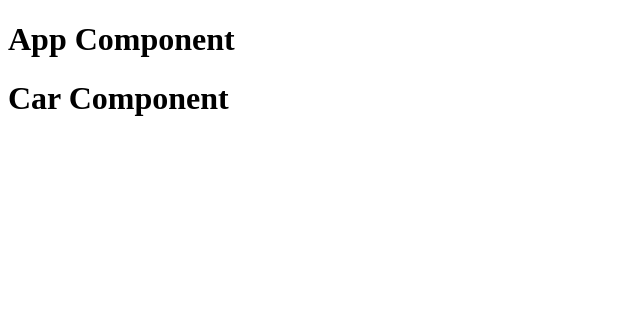
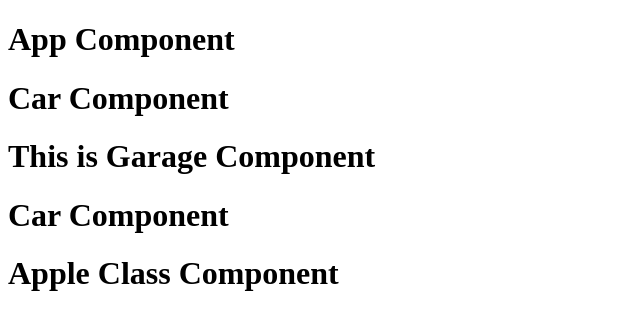
Before and after one commit to panneerselvam999/React-tutorial, a React (Create React App) app in the folder app/: page / in a window 1280 px wide. Shown: the top 330 px of the page, without its empty margins (0-640 px from the left). Built offline with nearby package versions, Linux system fonts and the light colour scheme.

Commit message:
Create Components

```diff
--- /dev/null
+++ b/app/src/Component/Apple.js
@@ -0,0 +1,28 @@
+import React from "react"
+
+
+class Apple extends React.Component {
+    render() {
+        return (
+            <div>
+                <h1>Apple Class Component</h1>
+            </div>
+        )
+    }
+}
+
+export default Apple;
+
+// import React from "react";
+
+// class Apple extends React.Component {
+//     render() {
+//         return (
+//             <div>
+//                 <h1>Apple Class Component</h1>
+//             </div>
+//         );
+//     }
+// }
+
+// export default Apple;
--- /dev/null
+++ b/app/src/Component/Garage.js
@@ -0,0 +1,12 @@
+import Car from "./Car";
+
+
+function Garage() {
+    return (
+        <div>
+            <h1>This is Garage Component</h1>
+            <Car />
+        </div>
+    )
+}
+export default Garage;
--- a/app/src/index.js
+++ b/app/src/index.js
@@ -3,13 +3,17 @@ import ReactDOM from 'react-dom/client';
 import App from './App';
 
 //custom components
-import Car from "./Component/Car.js"
+import Car from "./Component/Car.js";
+import Garage from './Component/Garage.js';
+import Apple from './Component/Apple.js';
 
 const root = ReactDOM.createRoot(document.getElementById('root'));
 root.render(
   <React.StrictMode>
     <App />
     <Car />
+    <Garage />
+    <Apple />
   </React.StrictMode>
 );
 
```
